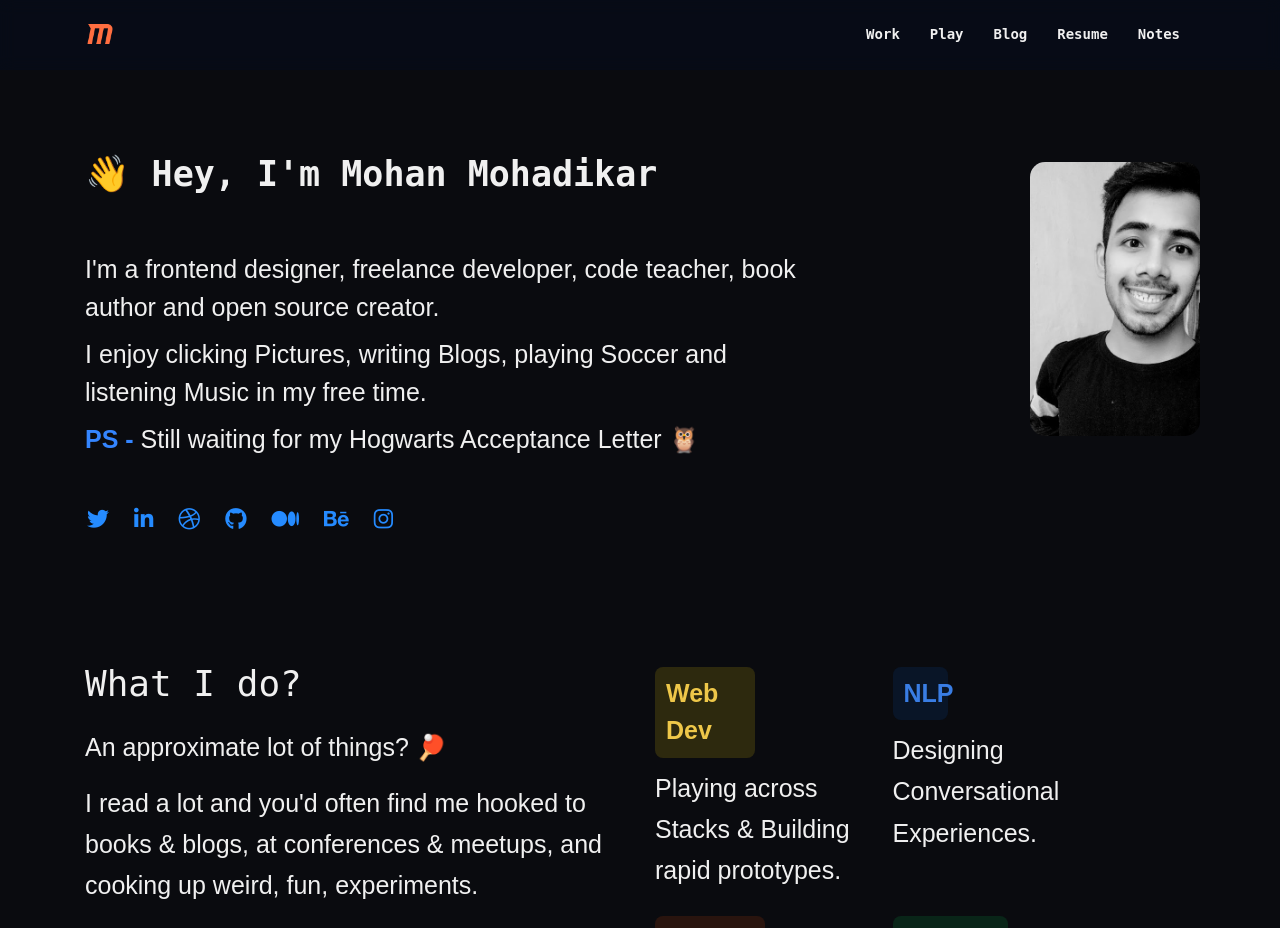
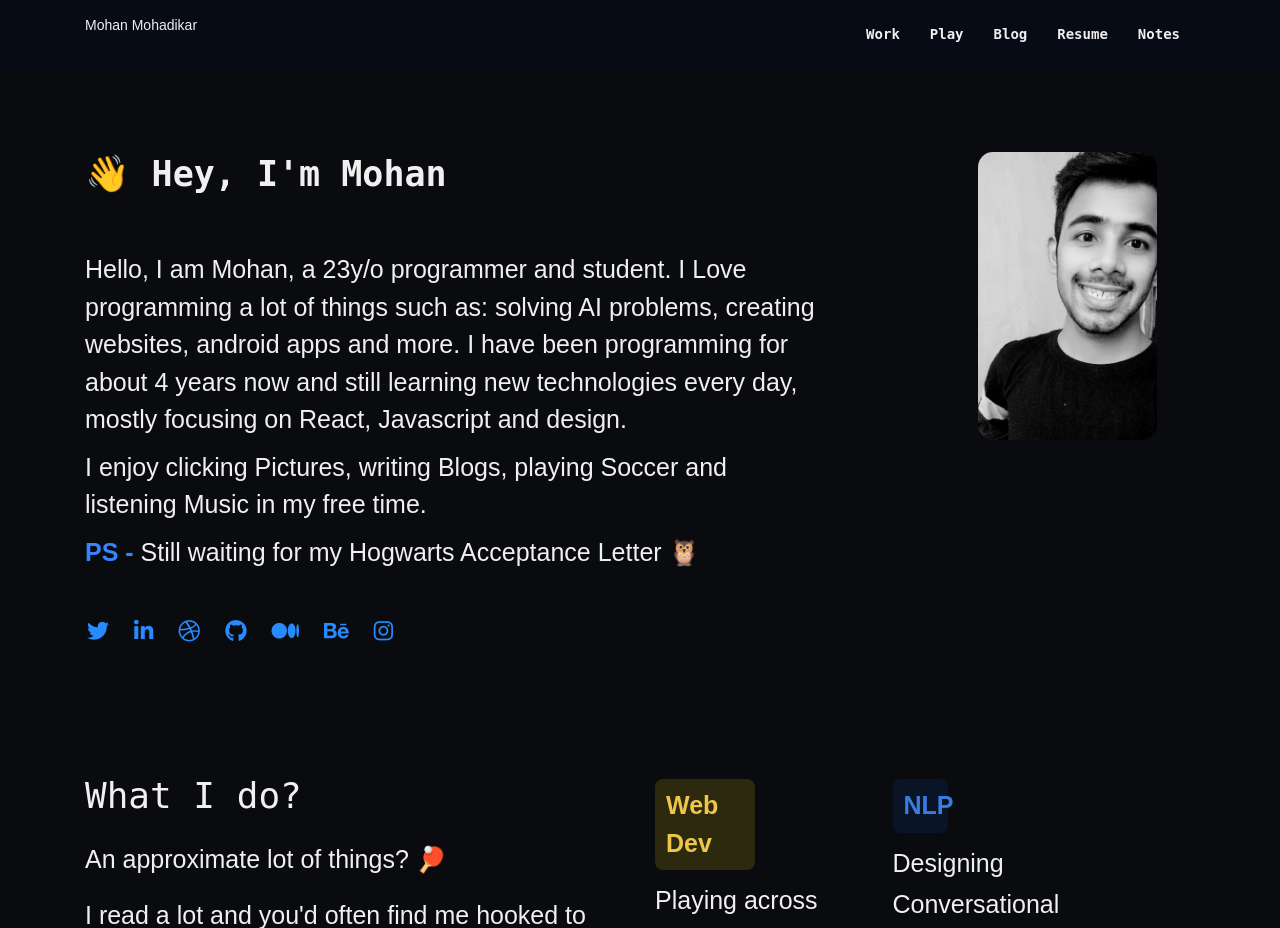
Before and after one commit to mohanmohadikar/mohanmohadikar.github.io, a PHP site: page / in a window 1280 px wide. Shown: the top 928 px of the page. Run offline with PHP 8.4, Linux system fonts and the light colour scheme; some libraries are stand-ins or nearby versions; some web fonts are replaced.

Commit message:
update content.

```diff
--- a/assets/css/demo.css
+++ b/assets/css/demo.css
@@ -148,6 +148,12 @@ body {
     padding: 3px;
 }
 
+#gdg-logo{
+
+    font-family: Arial, Helvetica, sans-serif;
+    font-size: 30px;
+    font-weight: bolder;
+}
 
 .navbar.fixed-top {
     border-radius: 0;
@@ -364,7 +370,7 @@ ul {
 }
 
 .img-dp {
-    width: 100%;
+    width: 70%;
     margin-bottom: 15px;
     object-fit: cover;
     display: block;
@@ -372,6 +378,7 @@ ul {
     margin-right: auto;
     border-radius: 15px;
     margin-top: 10px;
+    max-width: 200px;
 }
 
 
--- a/index.html
+++ b/index.html
@@ -29,7 +29,7 @@
     <nav class="navbar navbar-color-on-scroll navbar-transparent fixed-top  navbar-expand-lg " color-on-scroll="40" id="sectionsNav">
         <div class="container">
             <div class="navbar-translate" style="height:70px;">
-                <a class="navbar-brand" href="/"><span id="gdg-logo"><img src="assets/img/kit/m96.png" alt="" srcset="" style="width: 30px;margin-top: 9px;"></a>
+                <a class="navbar-brand" href="/"><span id="gdg-logo"><p>Mohan Mohadikar</p></a>
                 <button style="color:white" class="navbar-toggler" type="button" data-toggle="collapse" aria-expanded="false" aria-label="Toggle navigation">
                     <span class="navbar-toggler-icon"></span>
                     <span class="navbar-toggler-icon"></span>
@@ -78,18 +78,18 @@
                 <p>&nbsp;</p>
                 <div class="row mt-5 wow fadeIn" data-wow-delay="0.2s" style="text-align:left; display: flex; flex-direction: row-reverse;">
 
-                        <div class="col-lg-2 col-md-2 col-sm-2">
+                        <div class="col-lg-3 col-md-3 col-sm-3">
                             <img class="img-dp" src="assets/img/kit/profile_pic.jpg"/>
 
                         </div>
-                        <div class="col-lg-2 col-md-2 col-sm-2">
+                        <div class="col-lg-1 col-md-1 col-sm-1">
 
                         </div>
                         <div class="col-lg-8 col-md-8 col-sm-8">
 
-                            <h2 class="title"><span class="wave">👋</span> <b style="font-size: 35px;">Hey,&nbspI'm&nbspMohan&nbspMohadikar</b></h2>
+                            <h2 class="title"><span class="wave">👋</span> <b style="font-size: 35px;">Hey,&nbspI'm&nbspMohan</b></h2>
                             <br/>
-                            <h4 class="description" id="tracks">I'm a frontend designer, freelance developer, code teacher, book author  and open source creator.</h4>
+                            <h4 class="description" id="tracks">Hello, I am Mohan, a 23y/o programmer and student. I Love programming a lot of things such as: solving AI problems, creating websites, android apps and more. I have been programming for about 4 years now and still learning new technologies every day, mostly focusing on React, Javascript and design.</h4>
                             <p><h4 class="description" id="tracks">I enjoy clicking Pictures, writing Blogs, playing Soccer and listening Music in my free time.</h4></p>
                             <p><h4 class="description"  id="tracks"><span id="blue_text"><b>PS - </b></span>Still waiting for my Hogwarts Acceptance Letter  🦉</h4></p>
                             <p>&nbsp;</p>
```
